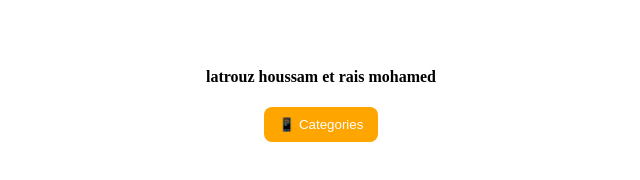
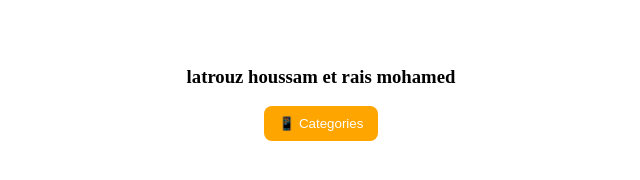
Before and after one commit to abasshoussam20501-web/site_collectif, a plain HTML site: page index.html in a window 1280 px wide. Shown: the part 420-600 px from the top of the page, 319-959 px from the left. Drawn offline with Linux system fonts and the light colour scheme.

Commit message:
Update index.html

```diff
--- a/index.html
+++ b/index.html
@@ -18,7 +18,7 @@
 
 <section class="hero">
   <h2>Welcome to INSFP SHOP</h2>
-  <h4>latrouz houssam et rais mohamed </h4>
+  <h3>latrouz houssam et rais mohamed </h3>
   <button onclick="showBrands()">📱 Categories</button>
 </section>
 
```
